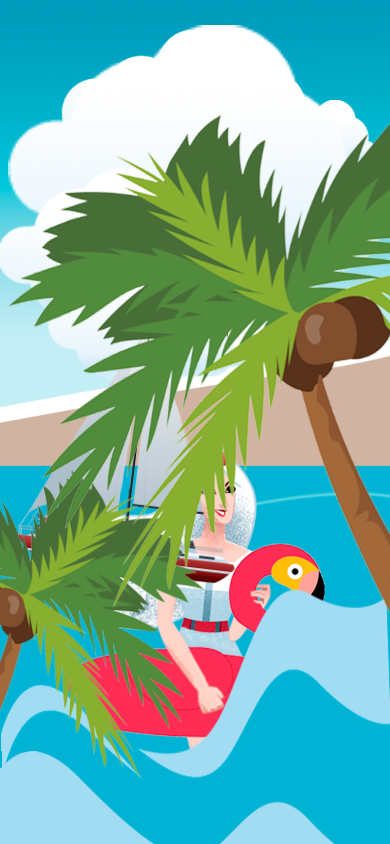
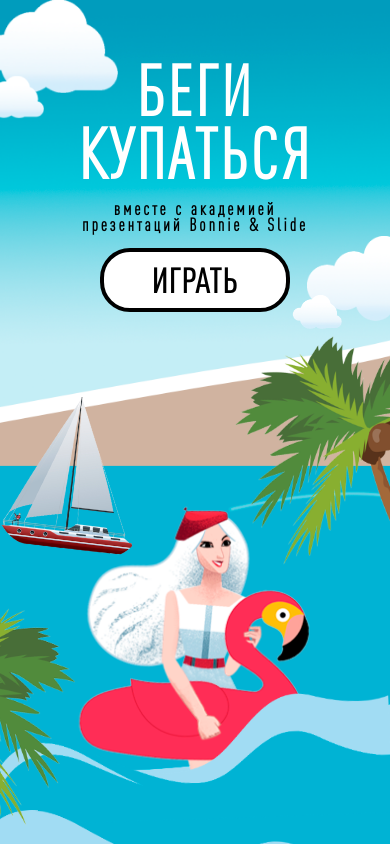
Before and after one commit to bubbleshotgum/bonnieSlide_dinochrome, a plain HTML site: page index.html in a window 390 px wide. Drawn offline with Linux system fonts and the light colour scheme.

Commit message:
add start screen media

```diff
--- a/start.css
+++ b/start.css
@@ -239,3 +239,177 @@ body {
         transform: translateY(0) ;
     }
 }
+
+
+/* ================== media */
+@media(max-width: 1200px) {
+    /* clouds ========================= */
+.cloud_start-one {
+    position: absolute;
+    right: -4%;
+    top: 130px;
+    height: 8%;
+}
+.cloud_start-two {
+    position: absolute;
+    right: 14%;
+    top: 100px;
+    height: 8%;
+    animation: clouds2 8s ease-in-out infinite 0.5s;
+}
+.cloud_start-three {
+    position: absolute;
+    right: -28px;
+    top: 30px;
+    height: 13%;
+    animation: clouds 4s ease-in-out infinite 0.5s;
+}
+.cloud_start-four {
+    position: absolute;
+    left: 2%;
+    top: 3%;
+    height: 18%;
+}
+.cloud_start-five {
+    position: absolute;
+    left: -1%;
+    top: 16%;
+    height: 10%;
+    animation: clouds 4s ease-in-out infinite 0.5s;
+}
+.cloud_start-six {
+    position: absolute;
+    left: 12%;
+    top: 30%;
+    height: 15%;
+    animation: clouds 4s ease-in-out infinite 0.5s;
+}
+
+.yacht {
+    height: 22%;
+    position: absolute;
+    bottom: 358px;
+    left: 15%;
+    animation: yacht 8s ease-in-out infinite 0.5s;
+}
+
+.palm_start-one {
+    position: absolute;
+    left: -60px;
+    bottom: -119px;
+    height: 50%;
+    animation: palm_start-one 4s ease-in-out infinite 0.5s;
+    transform: scale(-1, 1);
+}
+.palm_start-two {
+    position: absolute;
+    right: -40px;
+    bottom: 100px;
+    height: 63%;
+    animation: palm_start-two 4s ease-in-out infinite 0.5s;
+}
+
+.start_title {
+    width: min-content;
+    margin: 0 auto 15px;
+    padding: 0;
+    text-align: center;
+}
+.start_subtitle {
+    width: 80%;
+    margin: 0 auto 15px;
+}
+}
+@media(max-width: 900px) {
+    .bonnie_start {
+        height: 35%;
+        bottom: 5%;
+    }
+    .palm_start-two {
+        top: 26%;
+        height: 59%;
+    }
+    .sea_waves {
+        height: 8%;
+    }
+    .sea_start {
+        height: 250px;
+    }
+    .cloud_start-four {
+        left: -5%;
+        top: 12%;
+        height: 18%;
+    }
+    .cloud_start-five {
+        top: 25%;
+    }
+}
+@media(max-width: 530px) {
+    .cloud_start-four {
+        left: -5%;
+        top: 0%;
+        height: 11%;
+    }
+    .cloud_start-five {
+        left: -5%;
+        top: 9%;
+        height: 5%;
+    }
+    .cloud_start-six {
+        display: none;
+    }
+    .yacht {
+        left: 10%;
+    }
+    .palm_start-two {
+        top: 34%;
+        height: 42%;
+    }
+    .palm_start-one {
+        left: -126px;
+        bottom: -87px;
+        height: 44%;
+    }
+    .sea_start {
+        bottom: 40px;
+        height: 140px;
+    }
+}
+@media(max-width: 530px) {
+    .palm_start-two {
+        top: 39%;
+        height: 37%;
+    }
+    .yacht  {
+        bottom: 35%;
+        height: 18%;
+        left: 5%;
+    }
+    .palm_start-one {
+        left: -126px;
+        bottom: -62px;
+        height: 38%;
+    }
+    .cloud_start-one {
+        display: none;
+    }
+    .cloud_start-three {
+        right: -60px;
+        top: 28%;
+        height: 10%;
+    }
+    .cloud_start-two {
+        top: 35%;
+        height: 4%;
+    }
+    .sea_start {
+        bottom: 3%;
+        height: 140px;
+    }
+    .start_title {
+        font-size: 70px;
+    }
+    .start_subtitle {
+        font-size: 18px;
+    }
+}
```
Also changed, not shown: game.html (+2 -2 lines), style.css (+9 -3 lines).
